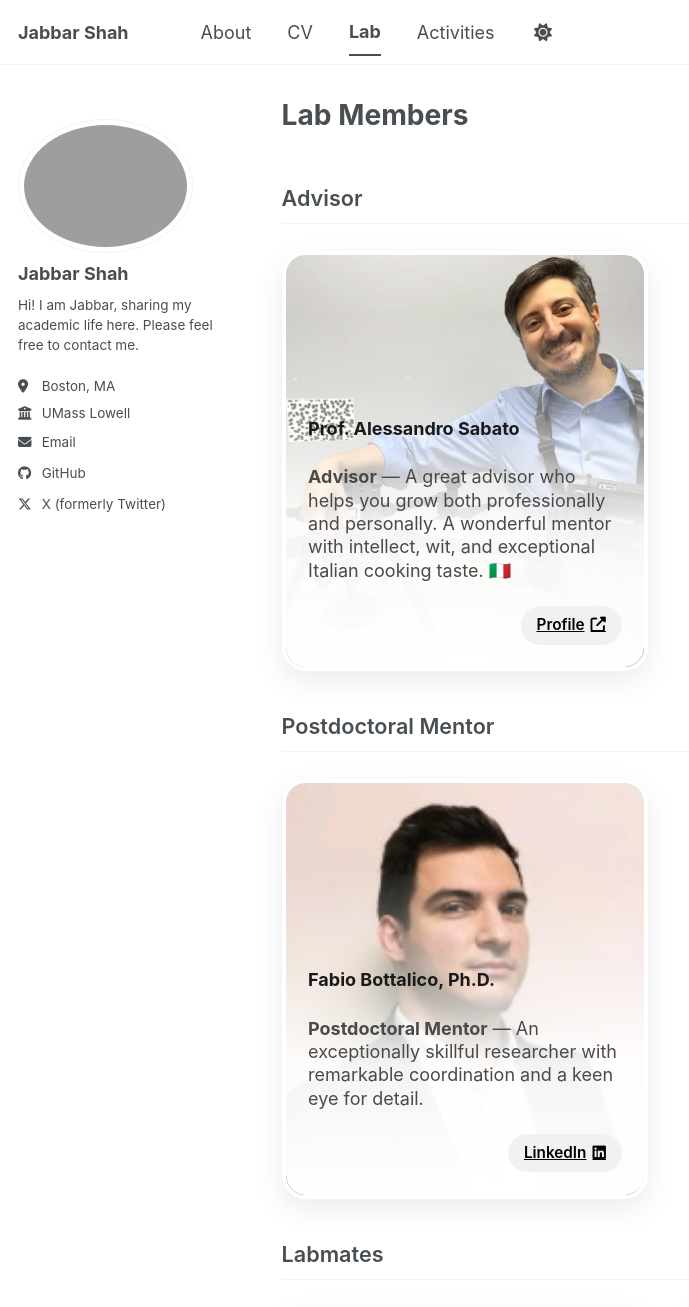
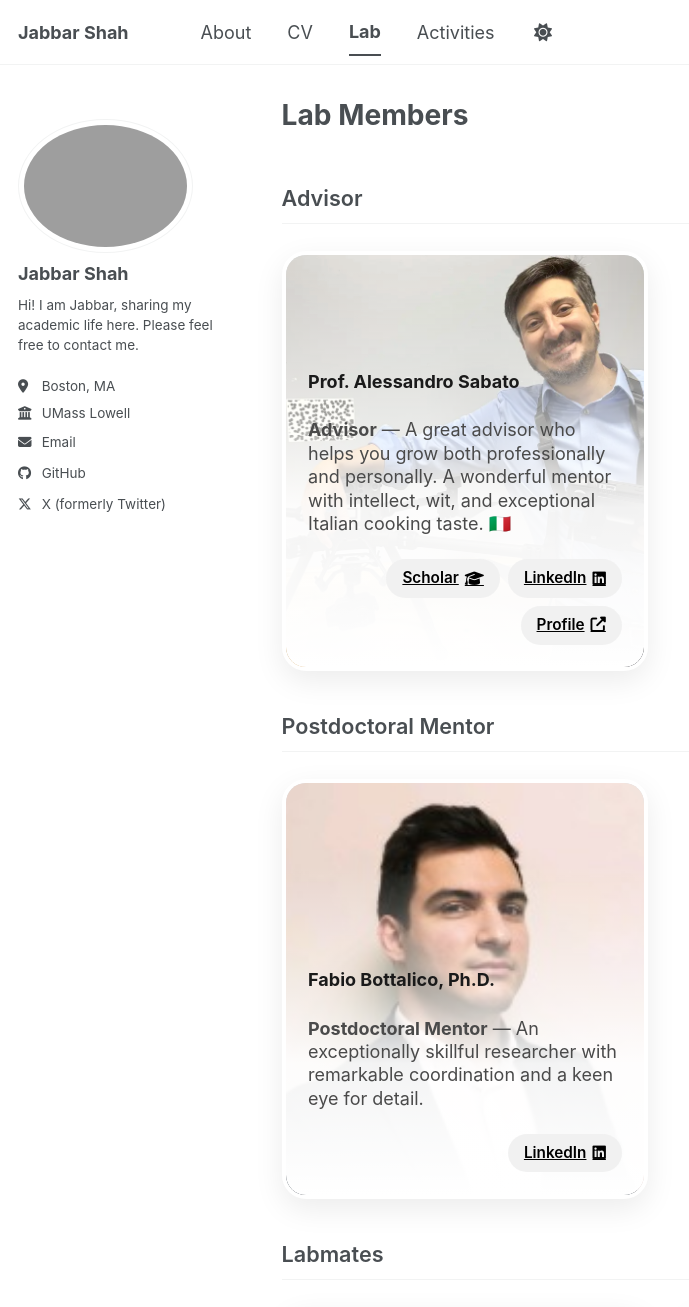
Before and after one commit to sjabbarshah/sjabbarshah.github.io, a Jekyll site: the page built from _pages/lab.md, in a window 1280 px wide and 1400 px high, cut to the strip 0-1307 px from the top of the window. Shown: the whole strip, without its empty margins (0-689 px from the left). Built offline with Jekyll 4.4.1, drawn with Linux system fonts in a browser that asks for light colours; a script bundle is joined from its source files by our own code; library files that are not in the unit come from our copies.

Commit message:
Add Google Scholar and LinkedIn buttons for the Advisor

```diff
--- a/_pages/lab.md
+++ b/_pages/lab.md
@@ -160,6 +162,8 @@ author_profile: true
       <p class="lab-card__name"><a href="https://www.uml.edu/engineering/mechanical-industrial/faculty/sabato-alessandro.aspx" target="_blank">Prof. Alessandro Sabato</a></p>
       <p class="lab-card__comment"><strong>Advisor</strong>  &mdash; A great advisor who helps you grow both professionally and personally. A wonderful mentor with intellect, wit, and exceptional Italian cooking taste. 🇮🇹</p>
       <div class="lab-card__action">
+        <a href="https://scholar.google.com/citations?user=4ygwtrUAAAAJ&hl=it" class="lab-btn" target="_blank">Scholar <i class="fas fa-graduation-cap"></i></a>
+        <a href="https://www.linkedin.com/in/alessandro-sabato-251b6a64/?locale=en" class="lab-btn" target="_blank">LinkedIn <i class="fab fa-linkedin"></i></a>
         <a href="https://www.uml.edu/engineering/mechanical-industrial/faculty/sabato-alessandro.aspx" class="lab-btn" target="_blank">Profile <i class="fas fa-external-link-alt"></i></a>
       </div>
     </div>
```
Also changed, not shown: other parts of _pages/lab.md (+2 -0 lines).
